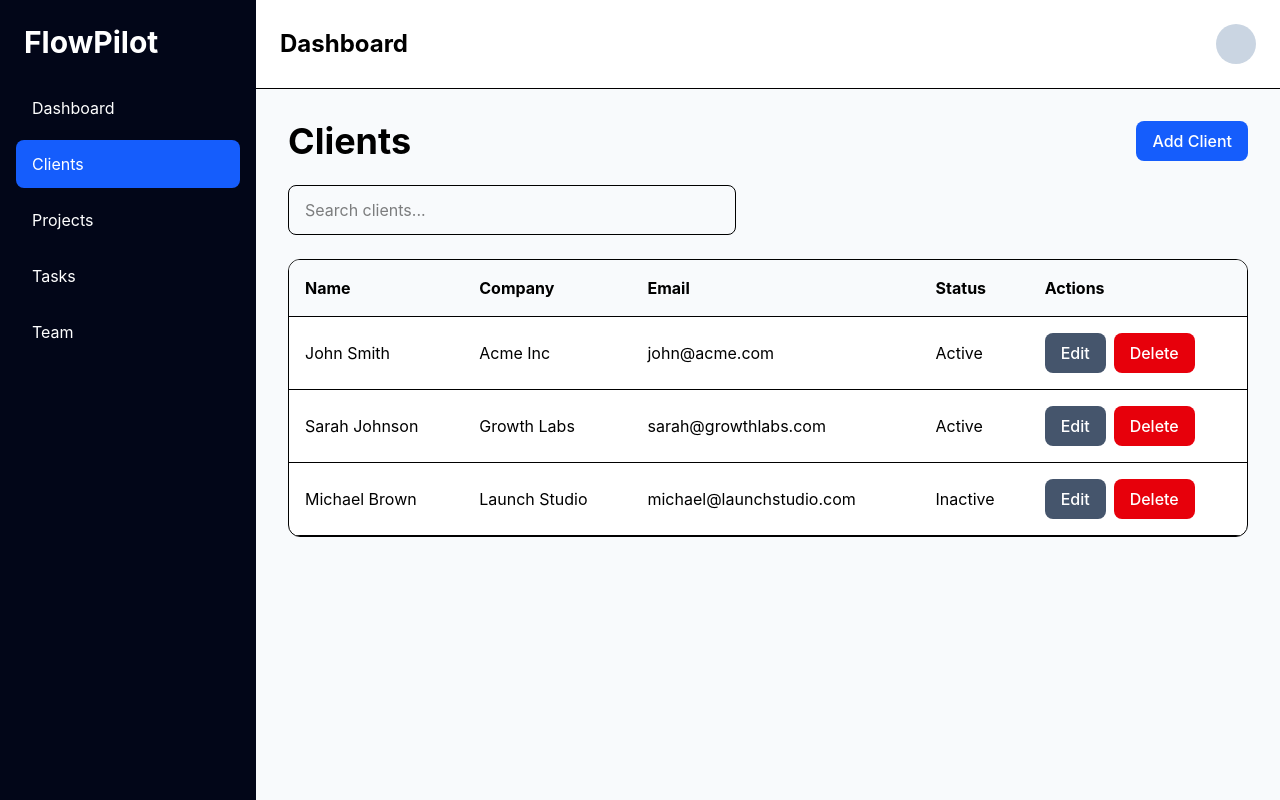
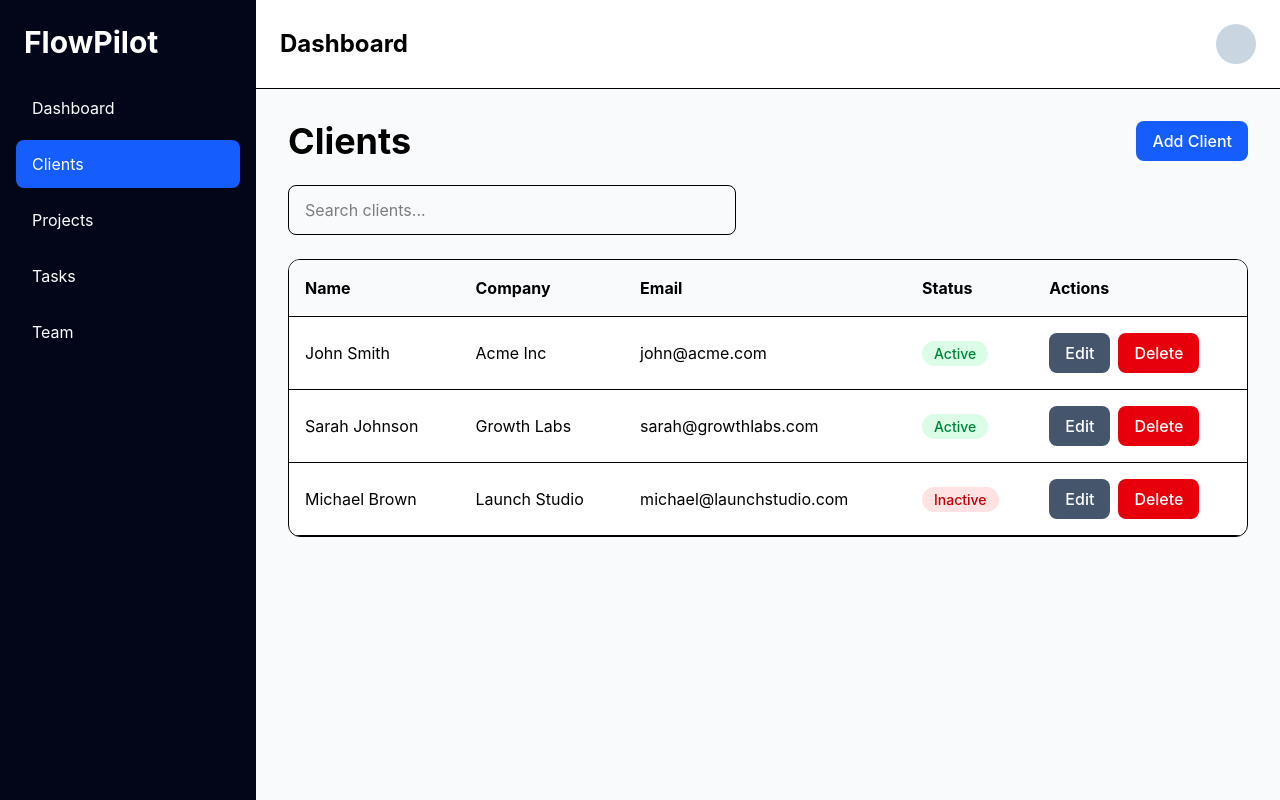
Before and after one commit to vick-tory1/techjobsagency, a React (Vite) app: page /clients in a window 1280 px wide. Built offline with nearby package versions, Linux system fonts and the light colour scheme.

Commit message:
Added client status badges

```diff
--- a/src/pages/Clients.tsx
+++ b/src/pages/Clients.tsx
@@ -233,10 +233,17 @@ export default function Clients() {
                     <td className="p-4">
                       {client.email}
                     </td>
-
                     <td className="p-4">
-                      {client.status}
-                    </td>
+  <span
+    className={
+      client.status === "Active"
+        ? "rounded-full bg-green-100 px-3 py-1 text-sm font-medium text-green-700"
+        : "rounded-full bg-red-100 px-3 py-1 text-sm font-medium text-red-700"
+    }
+  >
+    {client.status}
+  </span>
+</td>
 
                     <td className="p-4">
                       <div className="flex gap-2">
```
